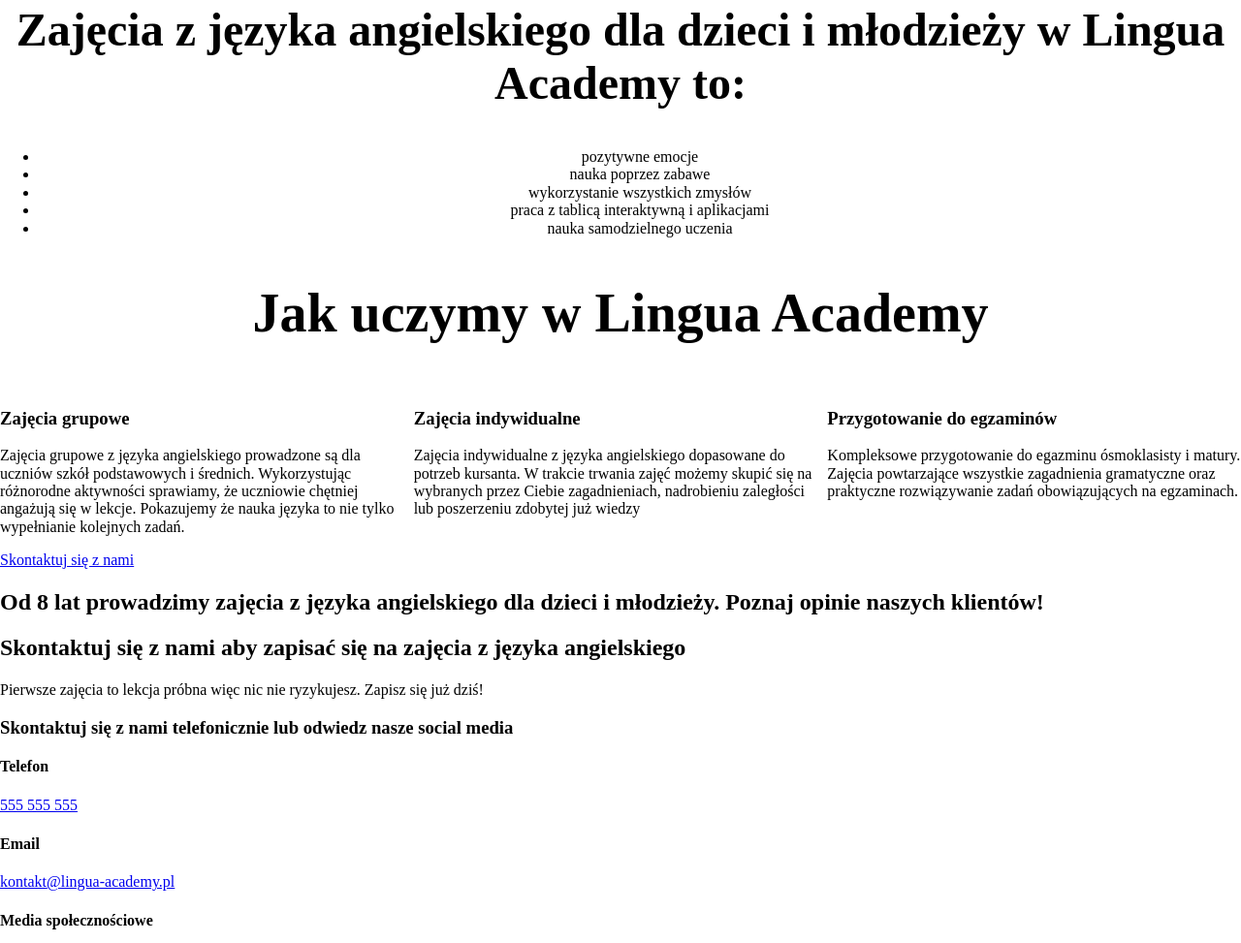
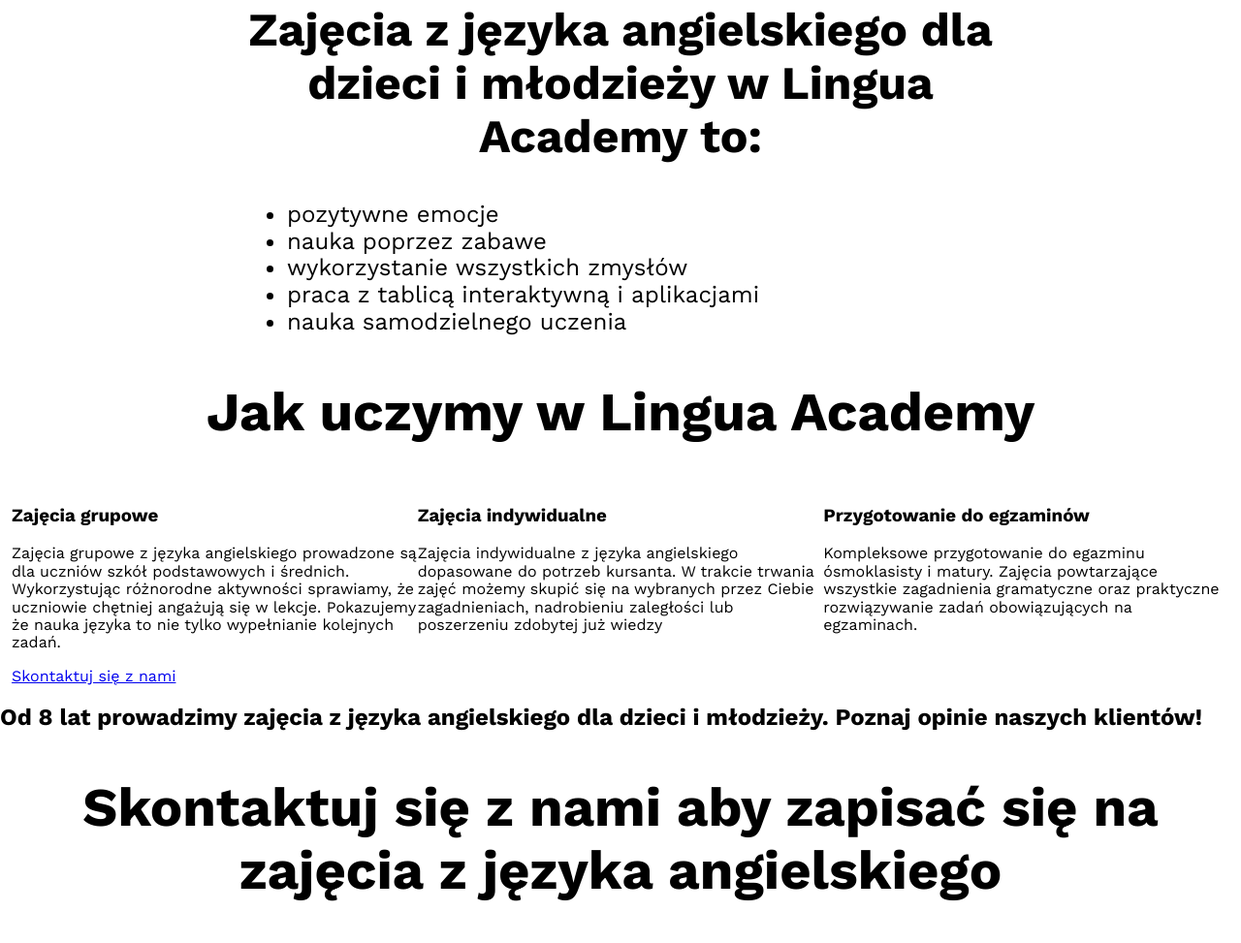
Before and after one commit to kamilczaja222/LinguaAcademy-portfolio, a website built with Parcel: page src/index.html in a window 1280 px wide. Shown: the part 676-1649 px from the top of the page at 97% size. Built offline with nearby package versions, Linux system fonts and the light colour scheme.

Commit message:
Element positioning Desktop

```diff
--- a/src/index.html
+++ b/src/index.html
@@ -7,6 +7,9 @@
     <title>Lingua Academy</title>
     <link href="normalize.css" rel="stylesheet" />
     <link rel="stylesheet" href="style.scss" rel="stylesheet" />
+    <link rel="preconnect" href="https://fonts.googleapis.com">
+    <link rel="preconnect" href="https://fonts.gstatic.com" crossorigin>
+    <link href="https://fonts.googleapis.com/css2?family=Work+Sans:ital,wght@0,100..900;1,100..900&display=swap" rel="stylesheet">
 </head>
 
 <body>
@@ -16,7 +19,7 @@
             <ul class="header__nav">
                 <li><a class="header__nav--link" href="#about">O nas</a></li>
                 <li><a class="header__nav--link" href="#courses">Kursy</a></li>
-                <li><a class="header__nav--link" href="#opinion">Opinie</a></li>
+                <li><a class="header__nav--link" href="#opinions">Opinie</a></li>
                 <li><a class="header__nav--link" href="#contact">Kontakt</a></li>
             </ul>
         </nav>
@@ -68,14 +71,14 @@
             </div>
             <a href="#contact">Skontaktuj się z nami</a>
         </section>
-        <section class="opinions" id="#opinion">
+        <section class="opinions" id="opinions">
             <h2 class="opinions__header">Od 8 lat prowadzimy zajęcia z języka angielskiego dla dzieci i młodzieży. Poznaj opinie
                 naszych klientów!</h2>
         </section>
-        <section class="contact" id="#contact">
+        <section id="contact" class="contact" >
             <h2 class="contact__header">Skontaktuj się z nami aby zapisać się na zajęcia z języka angielskiego</h2>
-            <p class="contact__desription">Pierwsze zajęcia to lekcja próbna więc nic nie ryzykujesz. Zapisz się już dziś!</p>
-            <div>
+            <p class="contact__description">Pierwsze zajęcia to lekcja próbna więc nic nie ryzykujesz. Zapisz się już dziś!</p>
+            <div class="contact__grid">
                 <form>
 
                 </form>
--- a/src/style.scss
+++ b/src/style.scss
@@ -1,8 +1,21 @@
 @import "_variables";
+
+html {
+    box-sizing: border-box;
+    scroll-behavior: smooth;
+}
+*, *:before, *:after {
+    box-sizing: inherit;
+}
+body {
+    font-family: "Work Sans", sans-serif;
+}
 .header {
     display: grid;
     grid-template-columns: 1fr 1fr;
     height: 128px;
+    max-width: 1256px;
+    margin : 0 auto;
     &__image {
         align-items: center;
         justify-content: center;
@@ -12,6 +25,7 @@
         justify-content: center;
         align-items: center;
         gap: 32px;
+        list-style-type: none;
         &--link {
             font-size: 32px;
             line-height: 40px;
@@ -24,15 +38,27 @@
     display: grid;
     grid-template-columns: 1fr 1fr;
     background-color: $green;
+    &__header {
+        font-size: 56px;
+        text-align: center;
+    }
 }
 .advantages {
-    text-align: center;
+    max-width: 768px;
+    margin:0 auto;
     &__header {
         font-size: 48px;
+        text-align: center;
+    }
+    &__list {
+        font-size: 24px;
+
     }
 }
 
 .courses {
+    max-width: 1256px;
+    margin : 0 auto;
     &__header {
         font-size: 56px;
         text-align: center;
@@ -44,6 +70,21 @@
     }
 }
 
+.contact {
+    &__header {
+        font-size: 56px;
+        text-align: center;
+    }
+    &__description {
+        font-size: 32px;
+        text-align: center;
+    }
+    &__grid {
+        display: grid;
+        grid-template-columns: 1fr 1fr;
+    }
+}
+
 .footer {
     display: grid;
     grid-template-columns: 1fr 1fr 1fr 1fr;
```
